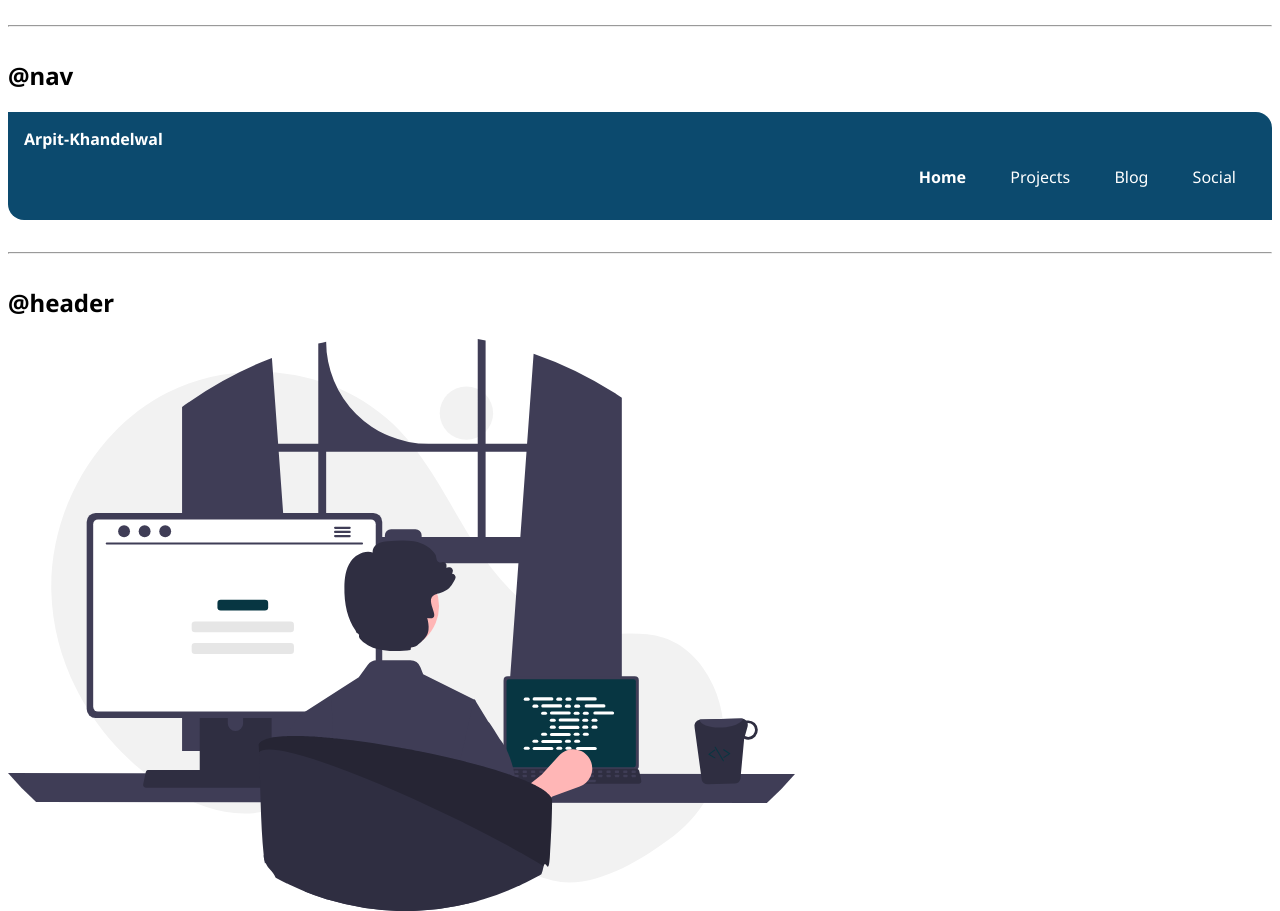
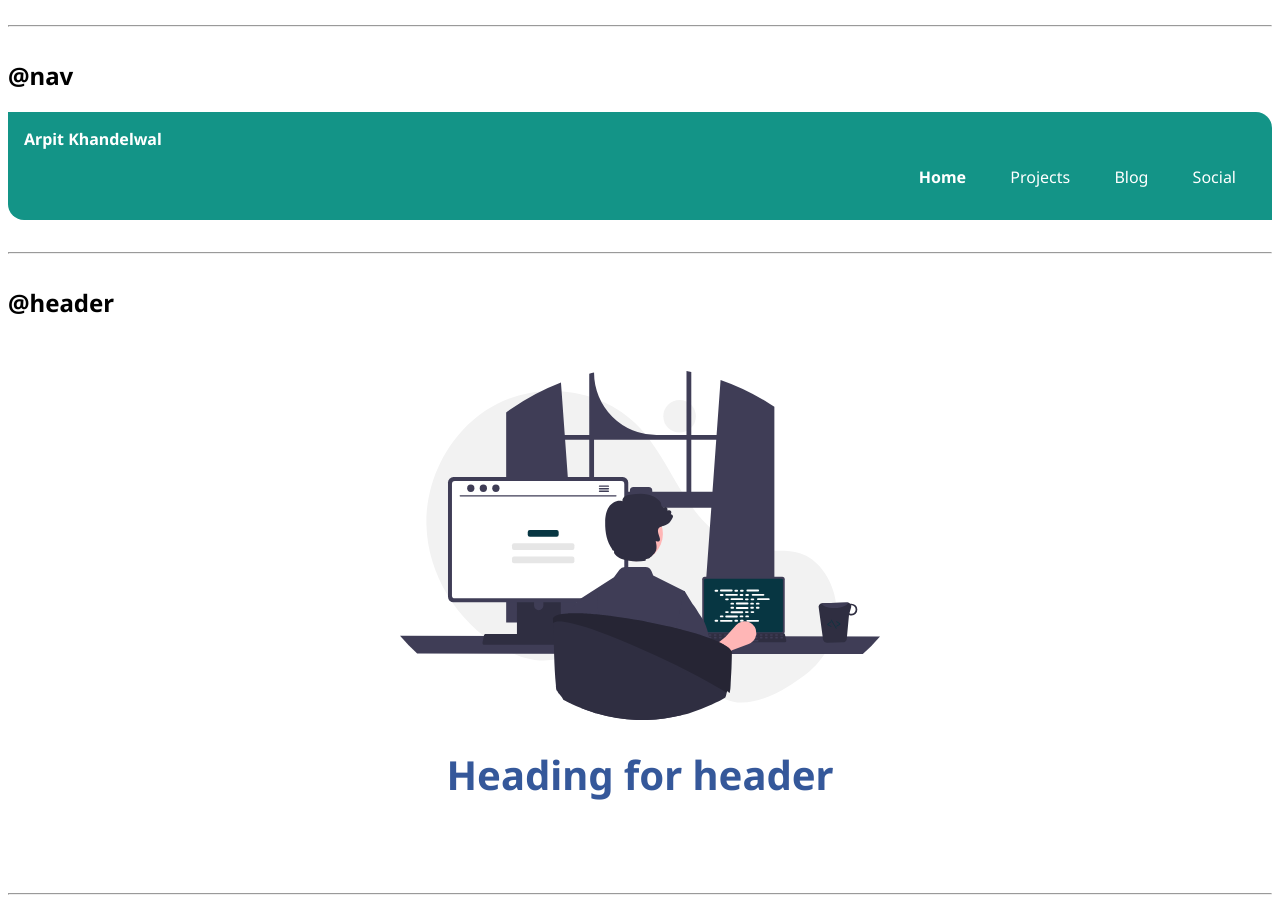
Before and after one commit to Arpit-Khandelwal/NeoGcamp-levelZero, a plain HTML site: page Lesson-3/index.html in a window 1280 px wide. Shown: the part 1600-2511 px from the top of the page. Drawn offline with Linux system fonts and the light colour scheme.

Commit message:
header done

```diff
--- a/Lesson-3/index.html
+++ b/Lesson-3/index.html
@@ -81,7 +81,7 @@
 
     <h2>@nav</h2>
     <nav class="navigation container">
-        <div class="nav-brand">Arpit-Khandelwal</div>
+        <div class="nav-brand">Arpit Khandelwal</div>
         <div class="nav-pills">
             <ul class="list-non-bulleted ">
                 <li class="list-inline"><a class="links link-active" href="/">Home</a></li>
@@ -95,9 +95,9 @@
 
     <hr>
     <h2>@header</h2>
-    <header>
-        <img src="images/header.svg" alt="">
-        <h1>Heading for header</h1>
+    <header class="hero">
+        <img class="hero-img" src="images/header.svg" alt="" />
+        <h1 class="hero-heading">Heading for header</h1>
     </header>
 
     <hr>
--- a/Lesson-3/styles.css
+++ b/Lesson-3/styles.css
@@ -1,7 +1,8 @@
 @import url('https://fonts.googleapis.com/css2?family=Noto+Sans:wght@400;700&display=swap');
 
 :root{
-    --primary-color:#0c4a6e;
+    --primary-color:#139487;
+    --heading-color:#35589A;
 }
 
 hr{
@@ -74,3 +75,24 @@ body{
 .navigation .link-active{
     font-weight: bold;
 }
+
+/** header **/
+.hero{
+    padding: 2rem;
+
+}
+
+.hero .hero-img{
+    width: 480px;
+    display: block;
+    margin: auto;
+    text-align: center;
+}
+
+.hero .hero-heading{
+    text-align: center;
+    font-size: 2.5rem;
+    color: var(--heading-color);
+}
+
+/** section **/
```
